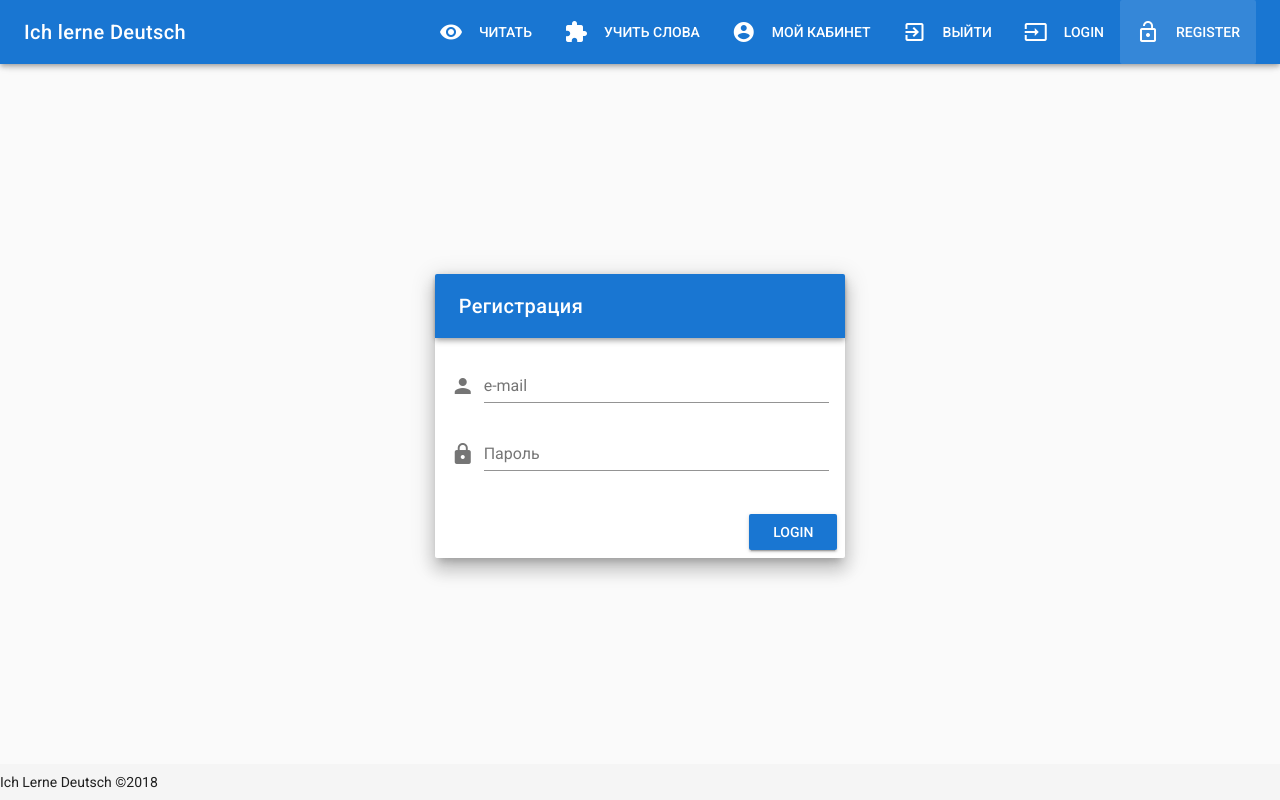
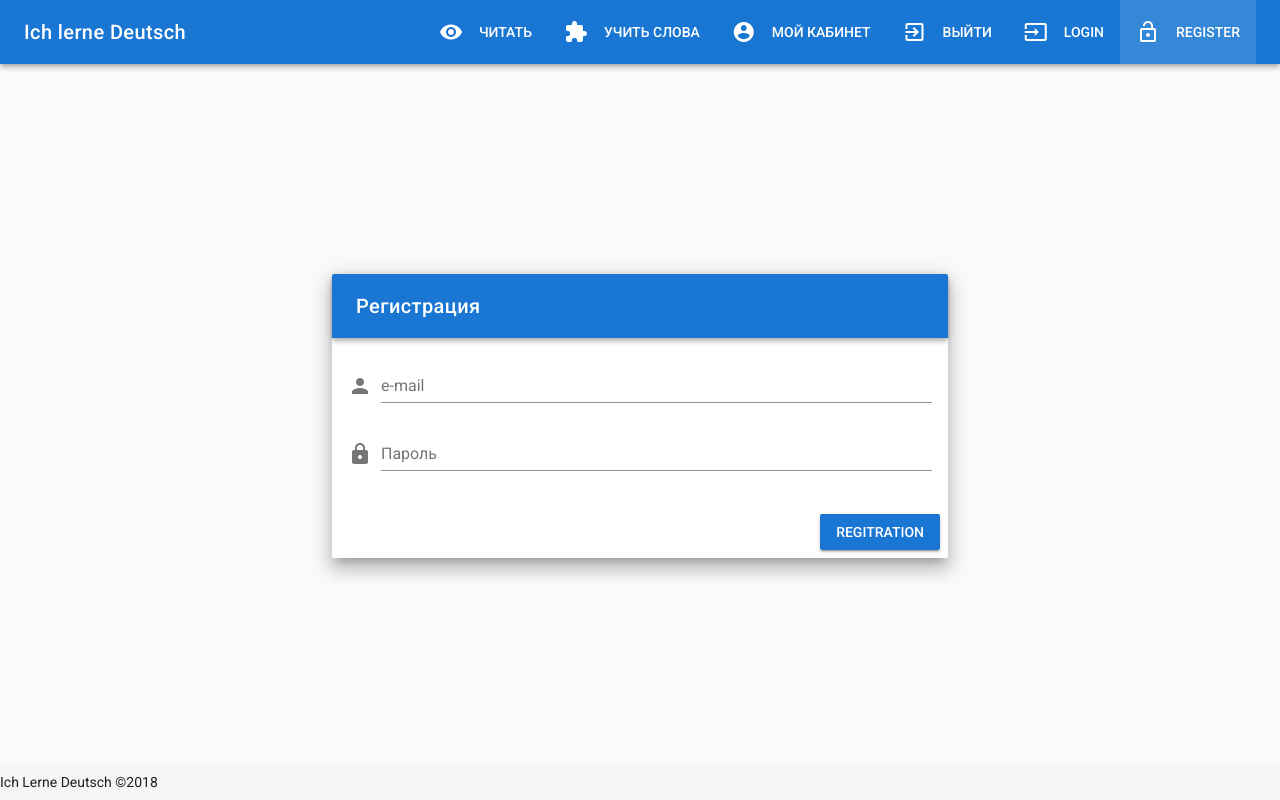
Before and after one commit to pavel-else/ichLerneDeutsch, a Vue app: page /signup in a window 1280 px wide. Built offline with nearby package versions, Linux system fonts and the light colour scheme.

Commit message:
SignUp - added warning

```diff
--- a/src/store/general.js
+++ b/src/store/general.js
@@ -16,6 +16,6 @@ export default {
   },
   getters: {
     getProcessing: state => state.processing,
-    getError: state => state.processing
+    getError: state => state.error
   }
 }
--- a/src/store/user.js
+++ b/src/store/user.js
@@ -14,7 +14,7 @@ export default {
     }
   },
   actions: {
-    SIGNUP(commit, user) {
+    SIGNUP({ commit }, user) {
       commit('SET_PROCESSING', 'true')
 
       firebase.auth().createUserWithEmailAndPassword(user.email, user.password)
--- a/src/views/Signup.vue
+++ b/src/views/Signup.vue
@@ -1,13 +1,19 @@
 <template>
     <v-container fluid fill-height>
         <v-layout align-center justify-center>
-          <v-flex xs12 sm8 md4>
+          <v-flex xs12 sm8 md6>
             <v-card class="elevation-12">
               <v-toolbar dark color="primary">
                 <v-toolbar-title>Регистрация</v-toolbar-title>
                 <v-spacer></v-spacer>
               </v-toolbar>
               <v-card-text>
+                <v-alert
+                  :value="error"
+                  type="warning"
+                >
+                  {{ error }}
+                </v-alert>
                 <v-form>
                   <v-text-field prepend-icon="person" name="login" label="e-mail" v-model="email" type="email" required></v-text-field>
                   <v-text-field id="password" prepend-icon="lock" name="password" v-model="password" label="Пароль" type="password" required></v-text-field>
@@ -15,7 +21,7 @@
               </v-card-text>
               <v-card-actions>
                 <v-spacer></v-spacer>
-                <v-btn color="primary" @click.prevent="signUp()">Login</v-btn>
+                <v-btn color="primary" @click.prevent="signUp()">Regitration</v-btn>
               </v-card-actions>
             </v-card>
           </v-flex>
@@ -35,6 +41,11 @@ export default {
       signUp() {
         this.$store.dispatch('SIGNUP', { email: this.email, password: this.password })
       }
+    },
+    computed: {
+      error() {
+        return this.$store.getters.getError
+      }
     }
 }
 </script>
```
